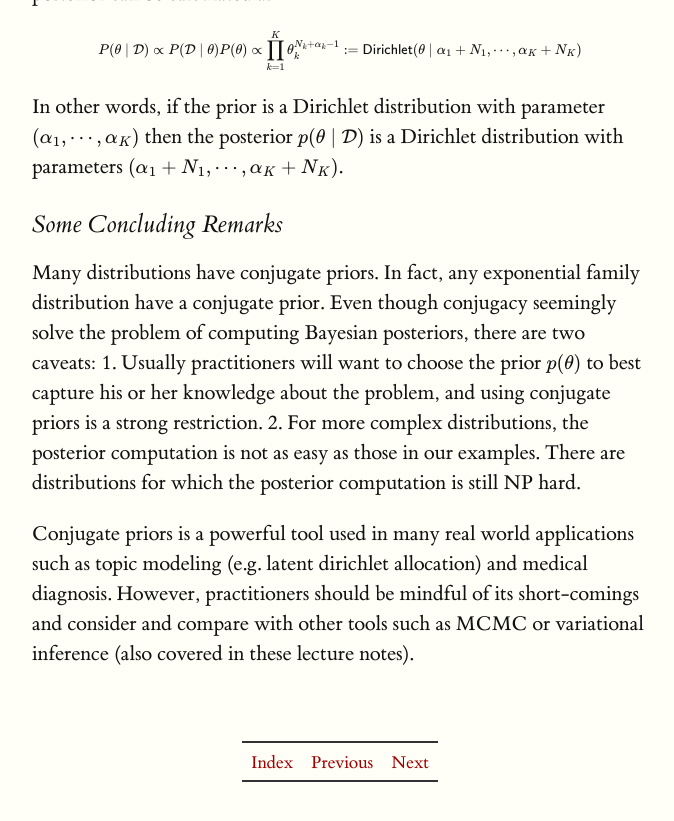
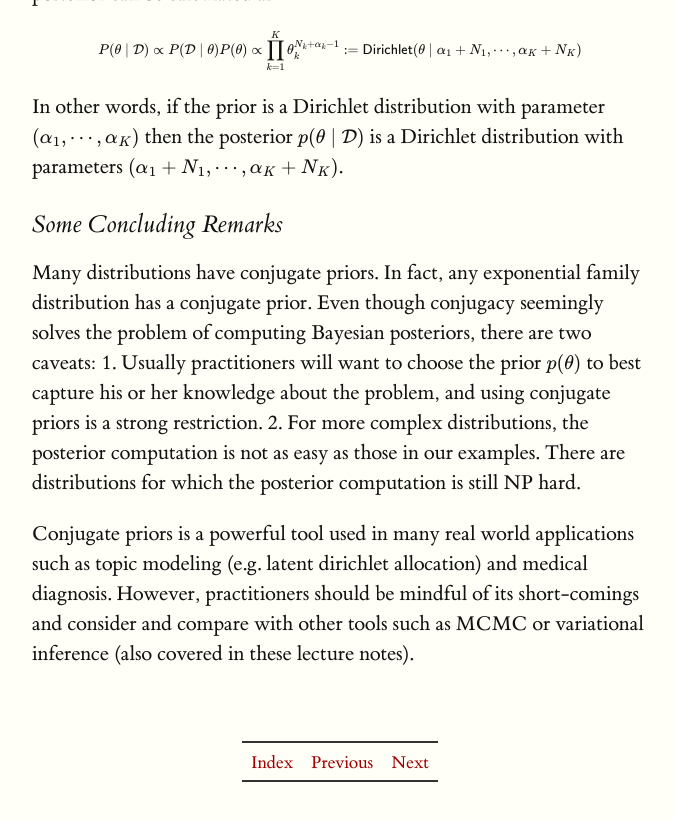
Before and after one commit to ermongroup/cs228-notes, a Jekyll site: the page built from learning/bayesian/index.md, in a window 1280 px wide and 900 px high, scrolled down 5333 px. Shown: the top 821 px of the window, without its empty margins (128-802 px from the left). Built offline with Jekyll 4.4.1, drawn with Linux system fonts in a browser that asks for light colours; formulas are drawn with MathJax 3; some of the changed text lies outside the part shown.

Commit message:
Fix typo in equation (#213)

```diff
--- a/learning/bayesian/index.md
+++ b/learning/bayesian/index.md
@@ -64,7 +64,7 @@
 where $$\alpha_H$$ and $$\alpha_T$$ are the two parameters that determine the shape of the distribution (similar to how the mean and variance determine a Gaussian distribution), and $$B(\alpha_H, \alpha_T)$$ is some normalization constant that ensures $$\int p(\theta)d\theta=1$$. We will go into more details about the Beta distribution later. What matters here is that the Beta distribution has a very special property: the posterior $$p(\theta \mid \mathcal{D})$$ is always another Beta distribution (but with different parameters). More concretely, out of $$N$$ coin tosses, if the number of heads and the number of tails are $$N_H$$ and $$N_T$$ respectively, then it can be shown that the posterior is:
 
 $$
-P(\theta \mid \mathcal{D}) = Beta(\theta \mid \alpha_H+N_H,\alpha_T+H_T) = \frac{\theta^{N_H+ \alpha_H -1 }(1-\theta)^{ N_T+ \alpha_T -1 }}{B(N_H+ \alpha_H,N_T+ \alpha_T)}
+P(\theta \mid \mathcal{D}) = Beta(\theta \mid \alpha_H+N_H,\alpha_T+N_T) = \frac{\theta^{N_H+ \alpha_H -1 }(1-\theta)^{ N_T+ \alpha_T -1 }}{B(N_H+ \alpha_H,N_T+ \alpha_T)}
 $$
 
 {% include marginfigure.html id="beta" url="assets/img/beta.png" description="The expectation of both $$Beta(3,2)$$ and $$Beta(30,20)$$ are $$0.6$$, but $$Beta(30,20)$$ is much more concentrated. This can be used to represent different levels of uncertainty in $$\theta$$" %}
@@ -116,7 +116,7 @@
 
 ### Some Concluding Remarks
 
-Many distributions have conjugate priors. In fact, any exponential family distribution have a conjugate prior. Even though conjugacy seemingly solve the problem of computing Bayesian posteriors, there are two caveats: 1. Usually practitioners will want to choose the prior $$p(\theta)$$ to best capture his or her knowledge about the problem, and using conjugate priors is a strong restriction. 2. For more complex distributions, the posterior computation is not as easy as those in our examples. There are distributions for which the posterior computation is still NP hard.
+Many distributions have conjugate priors. In fact, any exponential family distribution has a conjugate prior. Even though conjugacy seemingly solves the problem of computing Bayesian posteriors, there are two caveats: 1. Usually practitioners will want to choose the prior $$p(\theta)$$ to best capture his or her knowledge about the problem, and using conjugate priors is a strong restriction. 2. For more complex distributions, the posterior computation is not as easy as those in our examples. There are distributions for which the posterior computation is still NP hard.
 
 Conjugate priors is a powerful tool used in many real world applications such as topic modeling (e.g. latent dirichlet allocation) and medical diagnosis. However, practitioners should be mindful of its short-comings and consider and compare with other tools such as MCMC or variational inference (also covered in these lecture notes).
 
```
